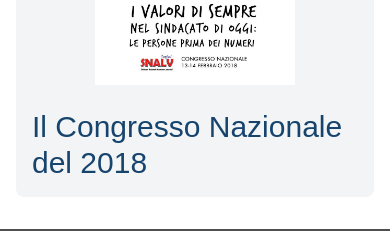
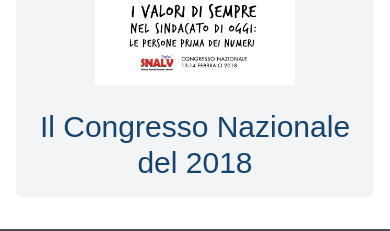
Before and after one commit to DionigiMartino/sitosnalv, a Next.js app: page /chi-siamo in a window 390 px wide. Shown: the part 2308-2539 px from the top of the page. Built offline with nearby package versions, Linux system fonts and the light colour scheme; grey boxes are pictures that could not be loaded.

Commit message:
adjusted the text

```diff
--- a/app/chi-siamo/page.tsx
+++ b/app/chi-siamo/page.tsx
@@ -686,7 +686,7 @@ const ChiSiamoPage = () => {
                 alt="Congresso"
               />
 
-              <h1 className="text-3xl text-blue-600 md:w-1/3">
+              <h1 className="text-3xl text-blue-600 md:w-1/3 text-center md:text-left">
                 Il Congresso Nazionale del 2018
               </h1>
             </div>
--- a/app/congresso/page.tsx
+++ b/app/congresso/page.tsx
@@ -21,11 +21,11 @@ export default function Congresso() {
           src="https://www.youtube.com/embed/BzCl6txNiKo"
         ></iframe>
 
-        <Link className="bg-blue-600 text-white font-bold rounded-md py-3 px-6 hover:opacity-50 transition-all duration-150" href="/docs/relazione.pdf">
+        <Link className="text-center bg-blue-600 text-white font-bold rounded-md py-3 px-6 hover:opacity-50 transition-all duration-150" href="/docs/relazione.pdf">
           Relazione del Segretario Nazionale
         </Link>
 
-        <Link className="bg-blue-600 text-white font-bold rounded-md py-3 px-6 hover:opacity-50 transition-all duration-150" href="/docs/mozione.pdf">Mozione Finale</Link>
+        <Link className="text-center bg-blue-600 text-white font-bold rounded-md py-3 px-6 hover:opacity-50 transition-all duration-150" href="/docs/mozione.pdf">Mozione Finale</Link>
       </main>
 
       <Footer />
```
